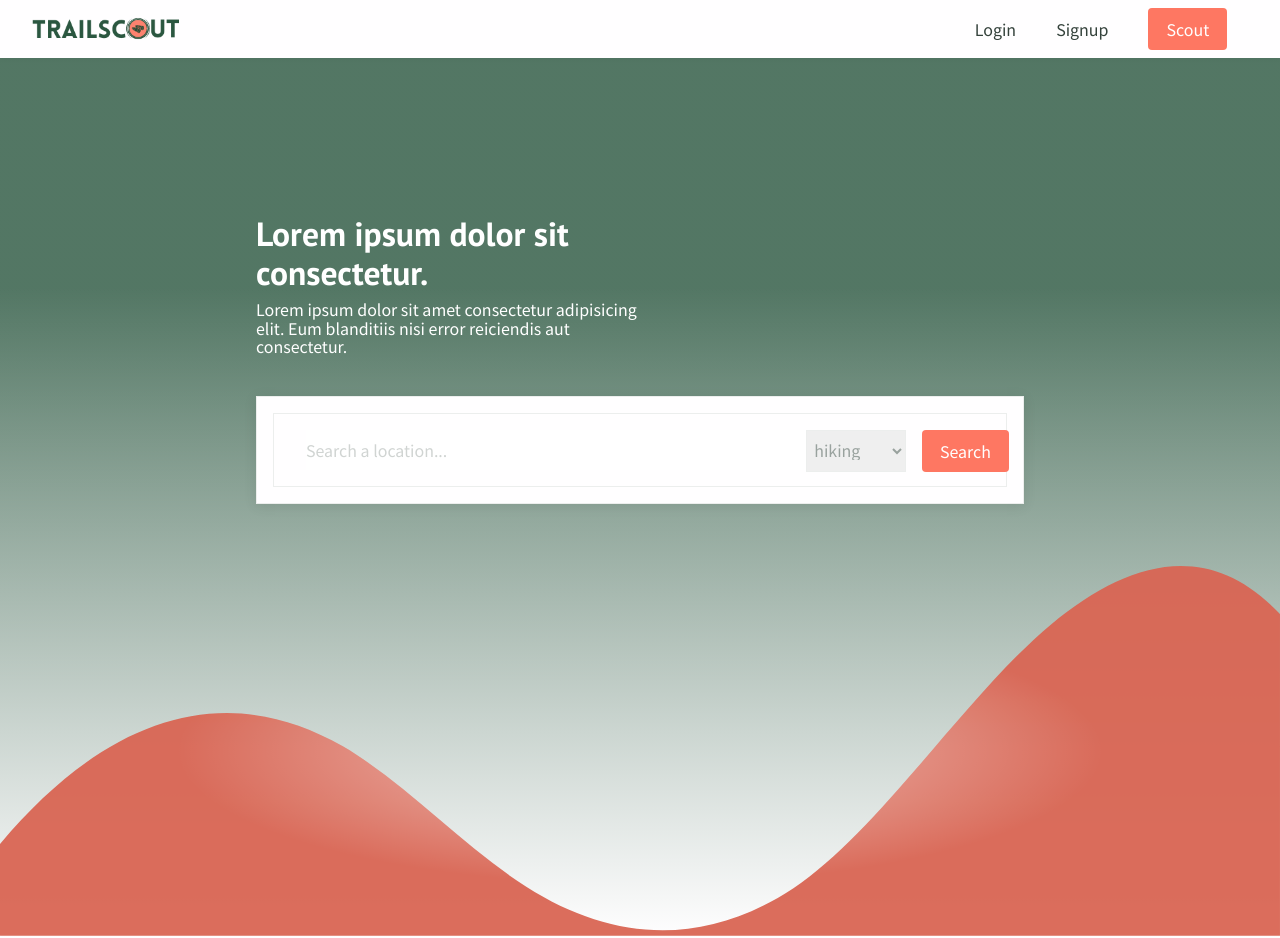
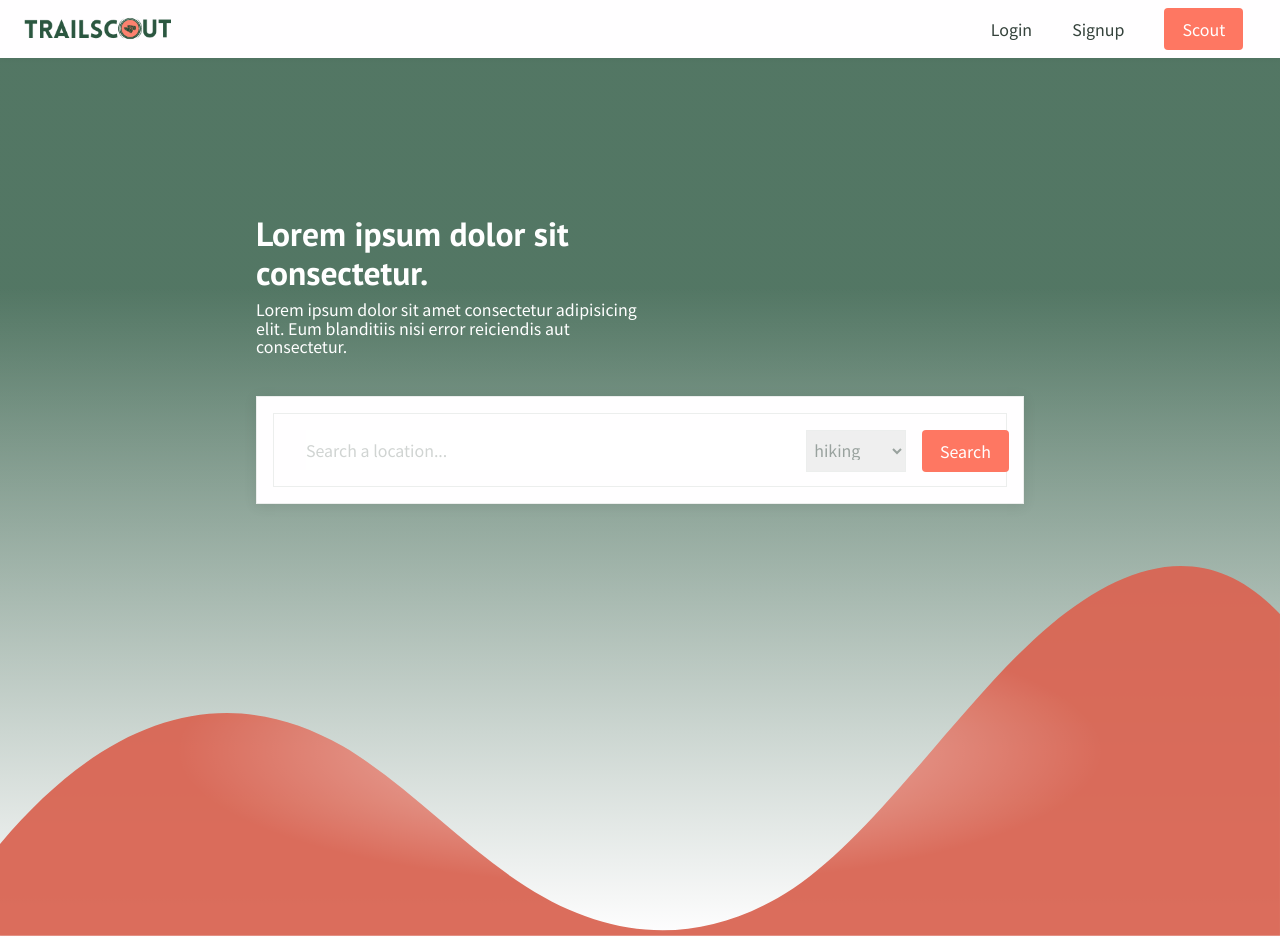
Before and after one commit to bumblybee/Trails, a React (Create React App) app: page / in a window 1280 px wide. Built offline with nearby package versions, Linux system fonts and the light colour scheme; some icons are missing.

Commit message:
reduced padding to right of button in nav

```diff
--- a/src/components/layout/StyledNav.js
+++ b/src/components/layout/StyledNav.js
@@ -5,7 +5,7 @@ export const StyledNav = styled.div`
   display: flex;
   justify-content: space-between;
   align-items: center;
-  padding: 0.5rem 2rem;
+  padding: 0.5rem 1rem 0.5rem 1.5rem;
   max-width: 100%;
   box-shadow: 0 1px 6px rgba(0, 0, 0, 0.1);
   background: #fffeff;
```
